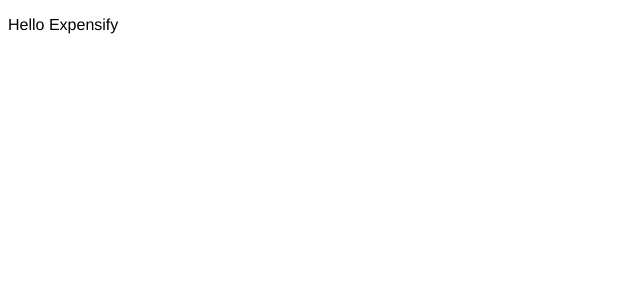
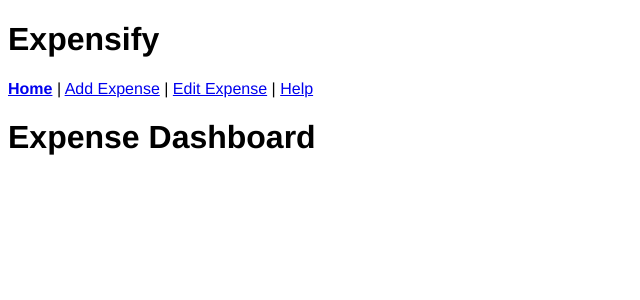
Before and after one commit to Maxondria/expensify-react-app, a React (Create React App) app: page / in a window 1280 px wide. Shown: the top 300 px of the page, without its empty margins (0-640 px from the left). Built offline with nearby package versions, Linux system fonts and the light colour scheme.

Commit message:
[task] set up the router

```diff
--- a/package.json
+++ b/package.json
@@ -6,6 +6,7 @@
     "node-sass": "^4.12.0",
     "react": "^16.10.1",
     "react-dom": "^16.10.1",
+    "react-router-dom": "^5.1.2",
     "react-scripts": "3.2.0"
   },
   "scripts": {
--- /dev/null
+++ b/src/components/App.js
@@ -0,0 +1,12 @@
+import React from "react";
+import AppRouter from "../router/AppRouter";
+import Header from "./Header";
+
+const App = () => (
+  <>
+    <Header />
+    <AppRouter />
+  </>
+);
+
+export default App;
--- /dev/null
+++ b/src/components/CreateExpensePage.js
@@ -0,0 +1,5 @@
+import React from "react";
+
+const CreateExpensePage = () => <h1>Create Expense Form</h1>;
+
+export default CreateExpensePage;
--- /dev/null
+++ b/src/components/EditExpensePage.js
@@ -0,0 +1,8 @@
+import React from "react";
+
+const EditExpensePage = props => {
+  console.log(props);
+  return <h1>Edit Expense Form</h1>;
+};
+
+export default EditExpensePage;
--- /dev/null
+++ b/src/components/ExpenseDashboardPage.js
@@ -0,0 +1,5 @@
+import React from "react";
+
+const ExpenseDashboardPage = () => <h1>Expense Dashboard</h1>;
+
+export default ExpenseDashboardPage;
--- /dev/null
+++ b/src/components/Header.js
@@ -0,0 +1,17 @@
+import React from "react";
+import { NavLink } from "react-router-dom";
+
+const Header = () => (
+  <header>
+    <h1>Expensify</h1>
+    <NavLink to="/" activeClassName="is-active">Home</NavLink>
+    {" | "}
+    <NavLink activeClassName="is-active" to="/create">Add Expense</NavLink>
+    {" | "}
+    <NavLink activeClassName="is-active" to="/edit">Edit Expense</NavLink>
+    {" | "}
+    <NavLink activeClassName="is-active" to="/help">Help</NavLink>
+  </header>
+);
+
+export default Header;
--- /dev/null
+++ b/src/components/HelpPage.js
@@ -0,0 +1,5 @@
+import React from "react";
+
+const HelpPage = () => <h1>Help Form</h1>;
+
+export default HelpPage;
--- /dev/null
+++ b/src/components/NotFoundPage.js
@@ -0,0 +1,10 @@
+import { Link } from "react-router-dom";
+import React from "react";
+
+const NotFoundPage = () => (
+  <h1>
+    Oops, Not Found - <Link to="/">Back To Safety</Link>
+  </h1>
+);
+
+export default NotFoundPage;
--- a/src/index.js
+++ b/src/index.js
@@ -1,5 +1,13 @@
 import React from "react";
 import ReactDOM from "react-dom";
 import "./styles/styles.scss";
+import App from "./components/App";
+import { BrowserRouter as Router } from "react-router-dom";
 
-ReactDOM.render(<p>Hello Expensify</p>, document.getElementById("root"));
+ReactDOM.render(
+  <Router>
+    <App />
+  </Router>,
+
+  document.getElementById("root")
+);
--- /dev/null
+++ b/src/router/AppRouter.js
@@ -0,0 +1,19 @@
+import React from "react";
+import { Route, Switch } from "react-router-dom";
+import ExpenseDashboardPage from "../components/ExpenseDashboardPage";
+import CreateExpensePage from "../components/CreateExpensePage";
+import EditExpensePage from "../components/EditExpensePage";
+import HelpPage from "../components/HelpPage";
+import NotFoundPage from "../components/NotFoundPage";
+
+const AppRouter = () => (
+  <Switch>
+    <Route path="/" component={ExpenseDashboardPage} exact />
+    <Route path="/create" component={CreateExpensePage} />
+    <Route path="/edit/:id" component={EditExpensePage} />
+    <Route path="/help" component={HelpPage} />
+    <Route component={NotFoundPage} />
+  </Switch>
+);
+
+export default AppRouter;
--- a/src/styles/base/_base.scss
+++ b/src/styles/base/_base.scss
@@ -14,3 +14,7 @@
 button:disabled {
   cursor: default;
 }
+
+.is-active {
+  font-weight: bold;
+}
```
Also changed, not shown: 1 other file (tests, documents, lock files or other folders).
